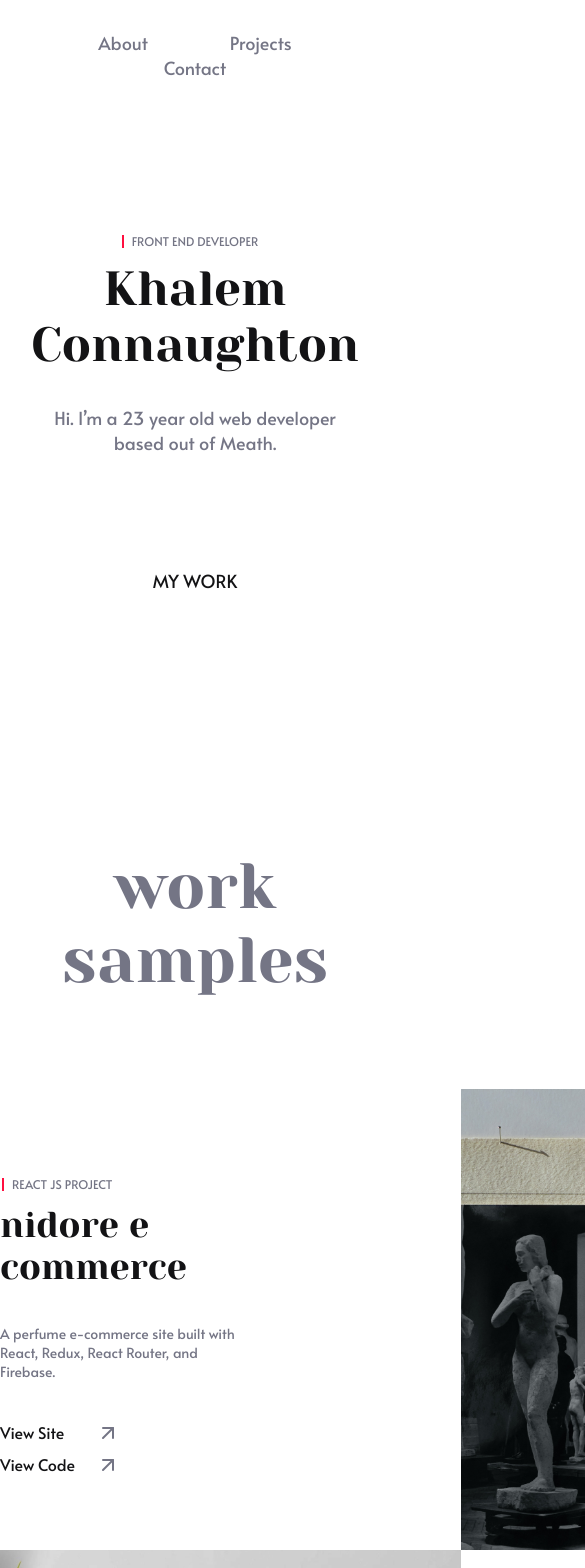
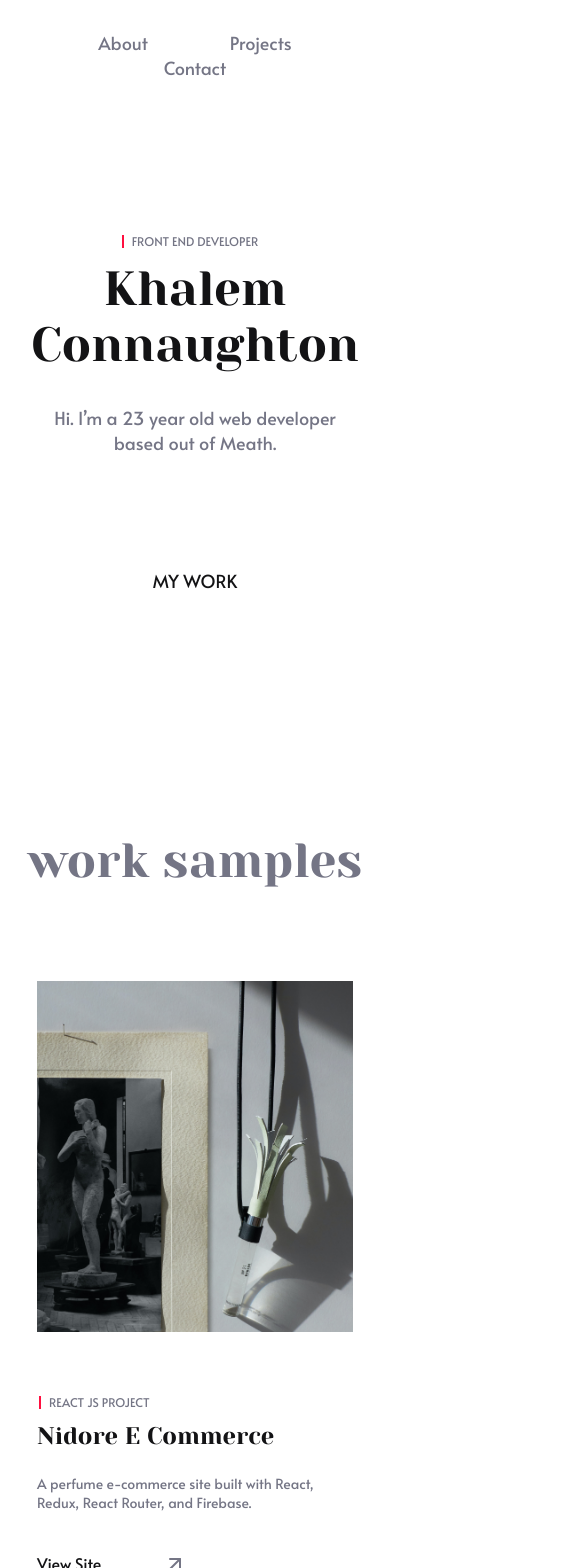
Before and after one commit to Khalem/portfolio, a React (Create React App) app: page / in a window 390 px wide. Shown: the top 1568 px of the page, 585 px wide, since content can reach past the window. Built offline with nearby package versions, Linux system fonts and the light colour scheme.

Commit message:
work samples are now responsive

```diff
--- a/src/components/project/project.styles.scss
+++ b/src/components/project/project.styles.scss
@@ -1,32 +1,54 @@
 .project-container {
+    width: 100%;
     display: flex;
     justify-content: space-between;
-    flex-direction: row-reverse;
+    flex-direction: column;
     align-items: center;
 
+    @media screen and (min-width: 1024px) {
+        flex-direction: row-reverse;
+
+        &:nth-of-type(2n) {
+            flex-direction: row;
+        }
+    }
+
     .project-image {
-        width: 461px;
-        height: 461px;
+        width: 90%;
+        height: 90vw;
         background-position: center;
         background-size: cover;
+
+        @media screen and (min-width: 768px) {
+            width: 450px;
+            height: 450px;
+        }
+
+        @media screen and (min-width: 1024px) {
+            width: 400px;
+            height: 400px;
+        }
+
+        @media screen and (min-width: 1280px) {
+            width: 461px;
+            height: 461px;
+        }
     }
 
     .project {
-        width: 240px;
+        width: 90%;
+        padding: 50px 0 100px 0;
 
         .project-title {
-            width: 240px;
             font-family: var(--cursive);
-            font-size: 36px;
+            font-size: 24px;
             font-weight: 400;
-            text-transform: lowercase;
             color: var(--dark);
             margin-top: 0;
             margin-left: 0;
         }
 
         .project-desc {
-            width: 240px;
             font-size: 14px;
             margin: 22px 0 40px 0;
             color: var(--blue);
@@ -46,9 +68,22 @@
 
             }
         }
-    }
 
-    &:nth-of-type(2n) {
-        flex-direction: row;
+        @media screen and (min-width: 768px) {
+            width: 450px;
+
+            .project-title {
+                font-size: 36px;
+            }
+        }
+
+        @media screen and (min-width: 1024px) {
+            width: 240px;
+            padding: 0;
+
+            .project-title {
+                text-transform: lowercase;
+            }
+        }
     }
 }
--- a/src/components/work-samples/work-samples.styles.scss
+++ b/src/components/work-samples/work-samples.styles.scss
@@ -1,16 +1,28 @@
 .work-samples {
     .work-samples-title {
         font-family: var(--cursive);
-        font-size: 64px;
+        font-size: 48px;
         font-weight: 400;
         text-align: center;
         text-transform: lowercase;
         color: var(--blue);
+
+        @media screen and (min-width: 768px) {
+            font-size: 64px;
+        }
     }
 
     .projects-container{
-        width: 922px;
+        width: 90%;
         margin: 92px auto;
+
+        @media screen and (min-width: 1024px) {
+            width: 800px;
+        }
+
+        @media screen and (min-width: 1280px) {
+            width: 922px;
+        }
     }
 
     .view-all {
```
